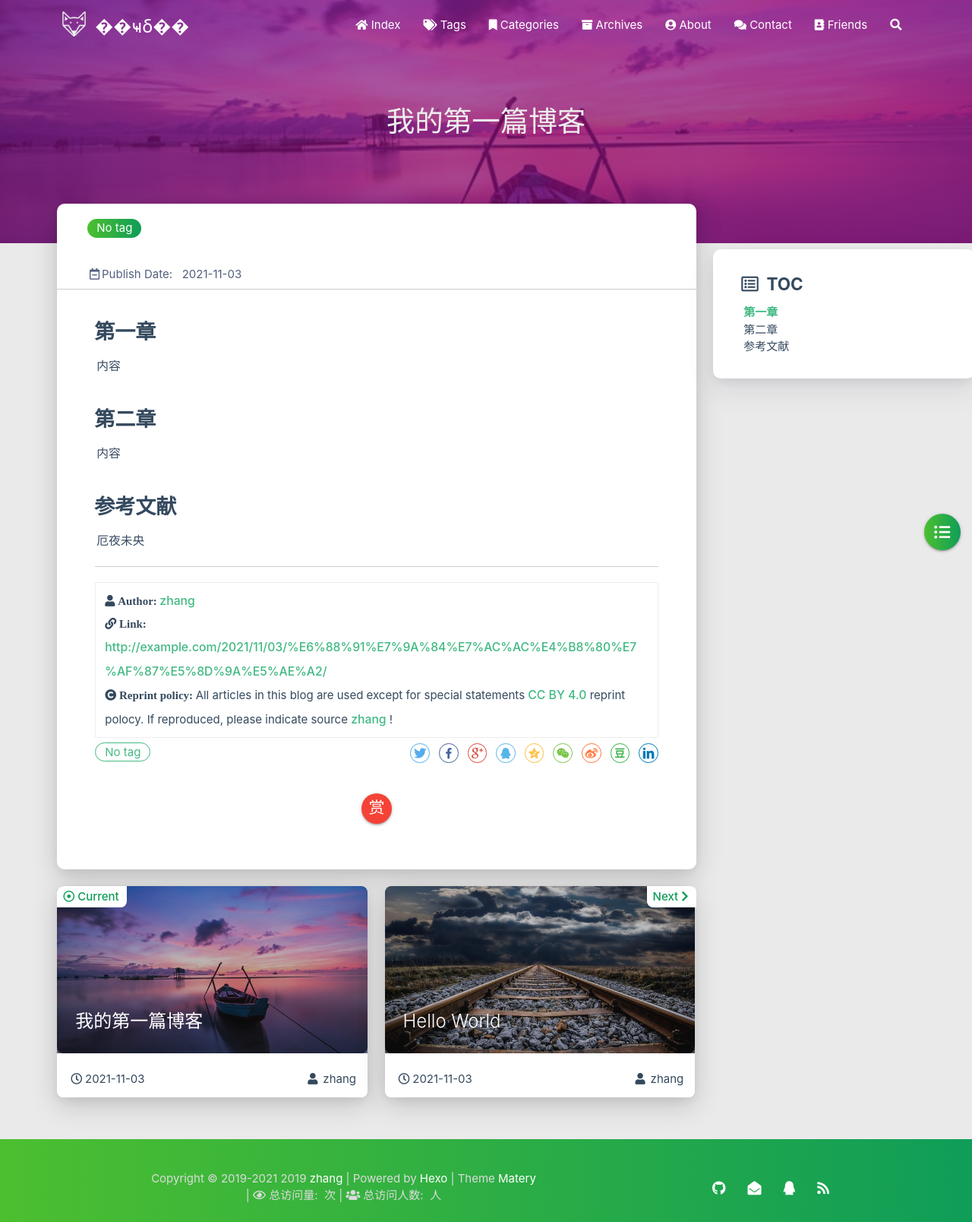
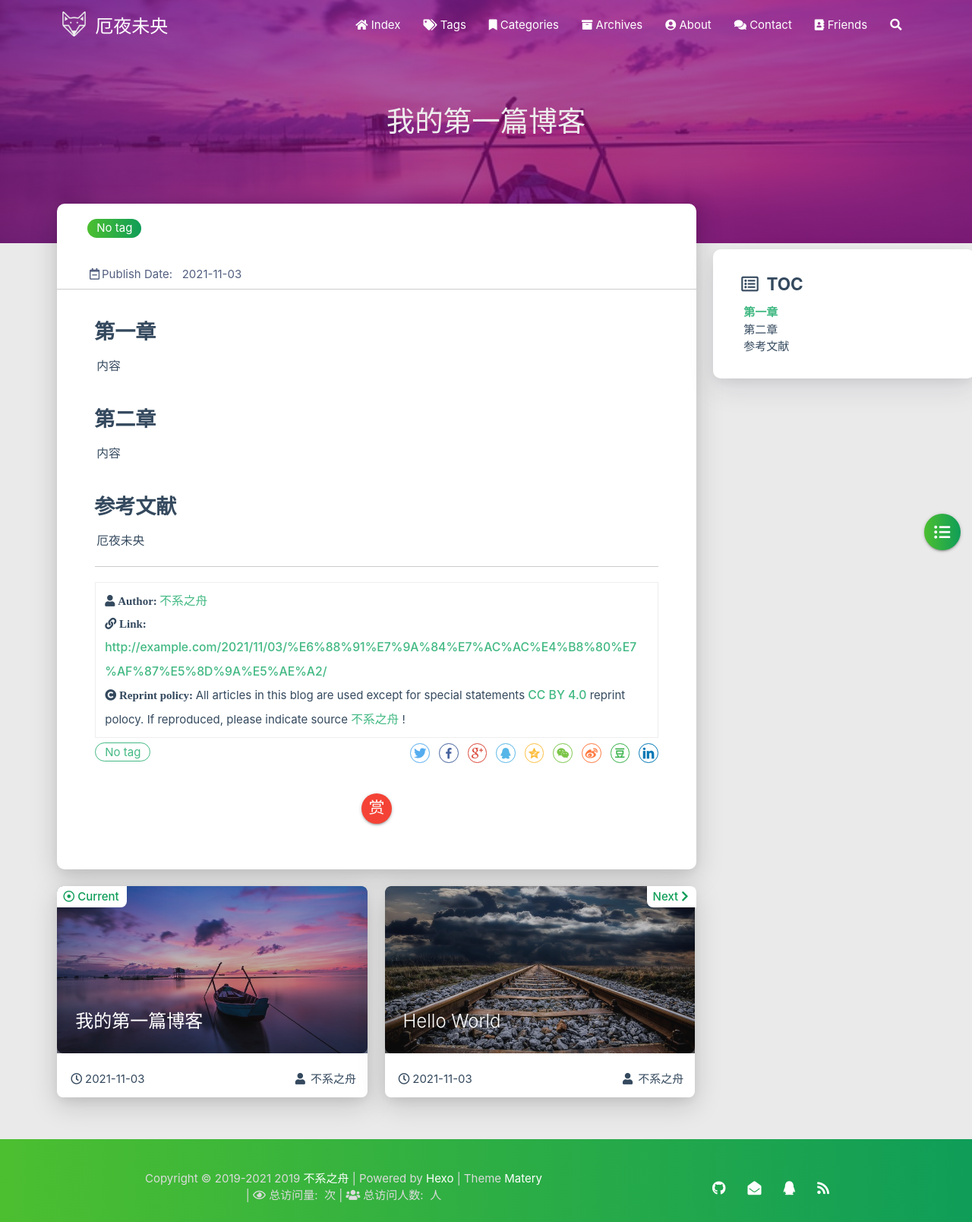
Before and after one commit to nixuan99/zhangpengjava.github.io, a plain HTML site: page 2021/11/03/我的第一篇博客/index.html in a window 1280 px wide. Shown: the whole page at 76% size. Drawn offline with Linux system fonts and the light colour scheme; some packages are replaced by stand-ins of ours; no server answers; a script that the page names is missing.

Commit message:
Site updated: 2021-11-03 21:54:36

```diff
--- a/2021/11/03/我的第一篇博客/index.html
+++ b/2021/11/03/我的第一篇博客/index.html
@@ -4,8 +4,8 @@
 
 <head>
     <meta charset="utf-8">
-    <meta name="keywords" content="我的第一篇博客, ��ҹδ��">
-    <meta name="description" content="������� ĪʧĪ��">
+    <meta name="keywords" content="我的第一篇博客, 厄夜未央">
+    <meta name="description" content="咫尺天涯 莫失莫忘">
     <meta http-equiv="X-UA-Compatible" content="IE=edge">
     <meta name="viewport" content="width=device-width, initial-scale=1.0, user-scalable=no">
     <meta name="renderer" content="webkit|ie-stand|ie-comp">
@@ -16,7 +16,7 @@
     <!-- Global site tag (gtag.js) - Google Analytics -->
 
 
-    <title>我的第一篇博客 | ��ҹδ��</title>
+    <title>我的第一篇博客 | 厄夜未央</title>
     <link rel="icon" type="image/png" href="/favicon.png">
 
     <link rel="stylesheet" type="text/css" href="/libs/awesome/css/all.css">
@@ -43,7 +43,7 @@
 
                     <img src="/medias/logo.png" class="logo-img" alt="LOGO">
 
-                    <span class="logo-span">��ҹδ��</span>
+                    <span class="logo-span">厄夜未央</span>
                 </a>
             </div>
 
@@ -142,10 +142,10 @@
 
         <img src="/medias/logo.png" class="logo-img circle responsive-img">
 
-        <div class="logo-name">��ҹδ��</div>
+        <div class="logo-name">厄夜未央</div>
         <div class="logo-desc">
 
-            ������� ĪʧĪ��
+            咫尺天涯 莫失莫忘
 
         </div>
     </div>
@@ -483,7 +483,7 @@
                     </i>
                 </span>
                 <span class="reprint-info">
-                    <a href="/about" rel="external nofollow noreferrer">zhang</a>
+                    <a href="/about" rel="external nofollow noreferrer">不系之舟</a>
                 </span>
             </div>
             <div class="reprint__type">
@@ -506,7 +506,7 @@
                     All articles in this blog are used except for special statements
                     <a href="https://creativecommons.org/licenses/by/4.0/deed.zh" rel="external nofollow noreferrer" target="_blank">CC BY 4.0</a>
                     reprint polocy. If reproduced, please indicate source
-                    <a href="/about" target="_blank">zhang</a>
+                    <a href="/about" target="_blank">不系之舟</a>
                     !
                 </span>
             </div>
@@ -725,7 +725,7 @@
                         <span class="publish-author">
 
                             <i class="fas fa-user fa-fw"></i>
-                            zhang
+                            不系之舟
 
                         </span>
                     </div>
@@ -763,7 +763,7 @@
                         <span class="publish-author">
 
                             <i class="fas fa-user fa-fw"></i>
-                            zhang
+                            不系之舟
 
                         </span>
                     </div>
@@ -961,7 +961,7 @@
                 <span id="year">2019-2021</span>
 
             <span id="year">2019</span>
-            <a href="/about" target="_blank">zhang</a>
+            <a href="/about" target="_blank">不系之舟</a>
             |&nbsp;Powered by&nbsp;<a href="https://hexo.io/" target="_blank">Hexo</a>
             |&nbsp;Theme&nbsp;<a href="https://github.com/blinkfox/hexo-theme-matery" target="_blank">Matery</a>
             <br>
```
Also changed, not shown: 2021/11/03/hello-world/index.html (+11 -11 lines), archives/2021/11/index.html (+9 -9 lines), archives/2021/index.html (+9 -9 lines), archives/index.html (+9 -9 lines), index.html (+9 -9 lines).
